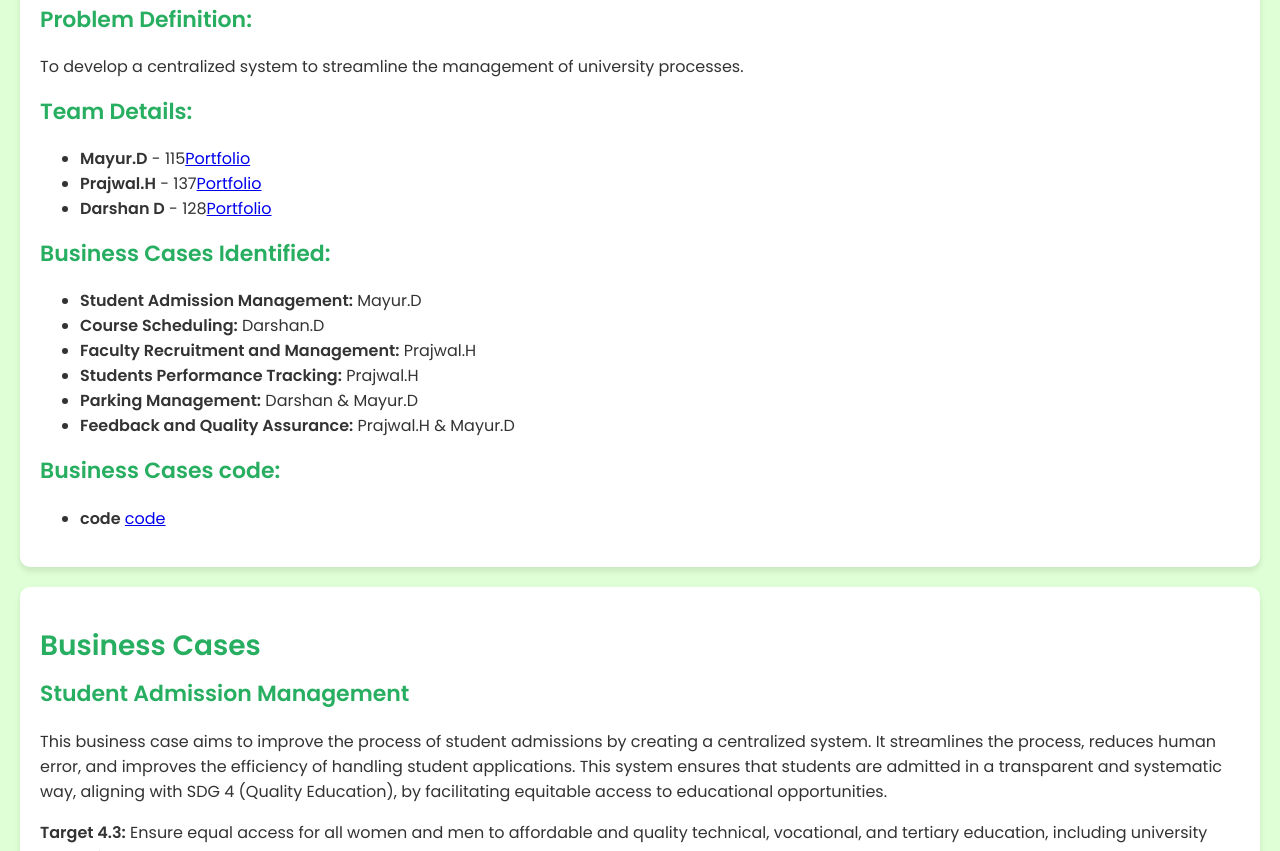
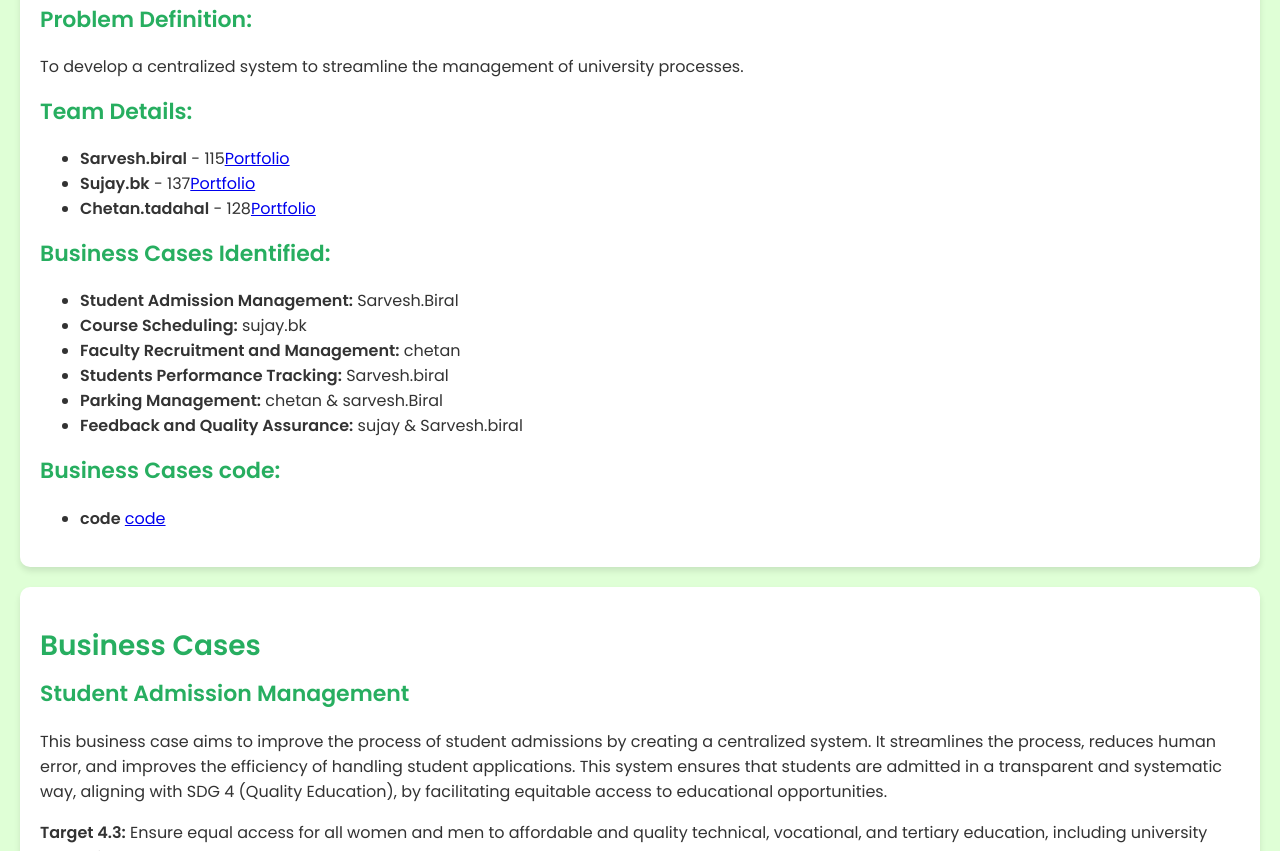
Before and after one commit to DAAteam16/team16.github.io, a plain HTML site: page index.html in a window 1280 px wide. Shown: the part 1067-1918 px from the top of the page. Drawn offline with Linux system fonts and the light colour scheme.

Commit message:
Update index.html

```diff
--- a/index.html
+++ b/index.html
@@ -133,7 +133,7 @@
 
     <!-- Home Section -->
     <div id="home" class="center-bar">
-        <h1>RAJPUR</h1>
+        <h1>Madium</h1>
         <h2>WELCOME TO OUR TEAM PORTFOLIO ON SMART CITY PROJECT</h2>
     </div>
 
@@ -162,19 +162,19 @@
 
             <h2>Team Details:</h2>
             <ul>
-                <li><strong>Mayur.D</strong> - 115<a href="https://mayur-d09.github.io/portfolio.github.io/" target="_blank">Portfolio</a></li>
-                <li><strong>Prajwal.H</strong> - 137<a href="https://01fe23bci075.github.io/portfolio.github.io/" target="_blank">Portfolio</a></li>
-                <li><strong>Darshan D</strong> - 128<a href="https://01fe23bci059.github.io/portfolio.github.io/" target="_blank">Portfolio</a></li>
+                <li><strong>Sarvesh.biral</strong> - 115<a href="https://mayur-d09.github.io/portfolio.github.io/" target="_blank">Portfolio</a></li>
+                <li><strong>Sujay.bk</strong> - 137<a href="https://01fe23bci075.github.io/portfolio.github.io/" target="_blank">Portfolio</a></li>
+                <li><strong>Chetan.tadahal</strong> - 128<a href="https://01fe23bci059.github.io/portfolio.github.io/" target="_blank">Portfolio</a></li>
             </ul>
 
             <h2>Business Cases Identified:</h2>
             <ul>
-                <li><strong>Student Admission Management:</strong> Mayur.D</li>
-                <li><strong>Course Scheduling:</strong> Darshan.D</li>
-                <li><strong>Faculty Recruitment and Management:</strong> Prajwal.H</li>
-                <li><strong>Students Performance Tracking:</strong> Prajwal.H</li>
-                <li><strong>Parking Management:</strong> Darshan & Mayur.D</li>
-                <li><strong>Feedback and Quality Assurance:</strong> Prajwal.H & Mayur.D</li>
+                <li><strong>Student Admission Management:</strong> Sarvesh.Biral</li>
+                <li><strong>Course Scheduling:</strong> sujay.bk</li>
+                <li><strong>Faculty Recruitment and Management:</strong> chetan</li>
+                <li><strong>Students Performance Tracking:</strong> Sarvesh.biral</li>
+                <li><strong>Parking Management:</strong> chetan & sarvesh.Biral </li>
+                <li><strong>Feedback and Quality Assurance:</strong> sujay & Sarvesh.biral </li>
             </ul>
              <h2>Business Cases code:</h2>
             <ul>
```
